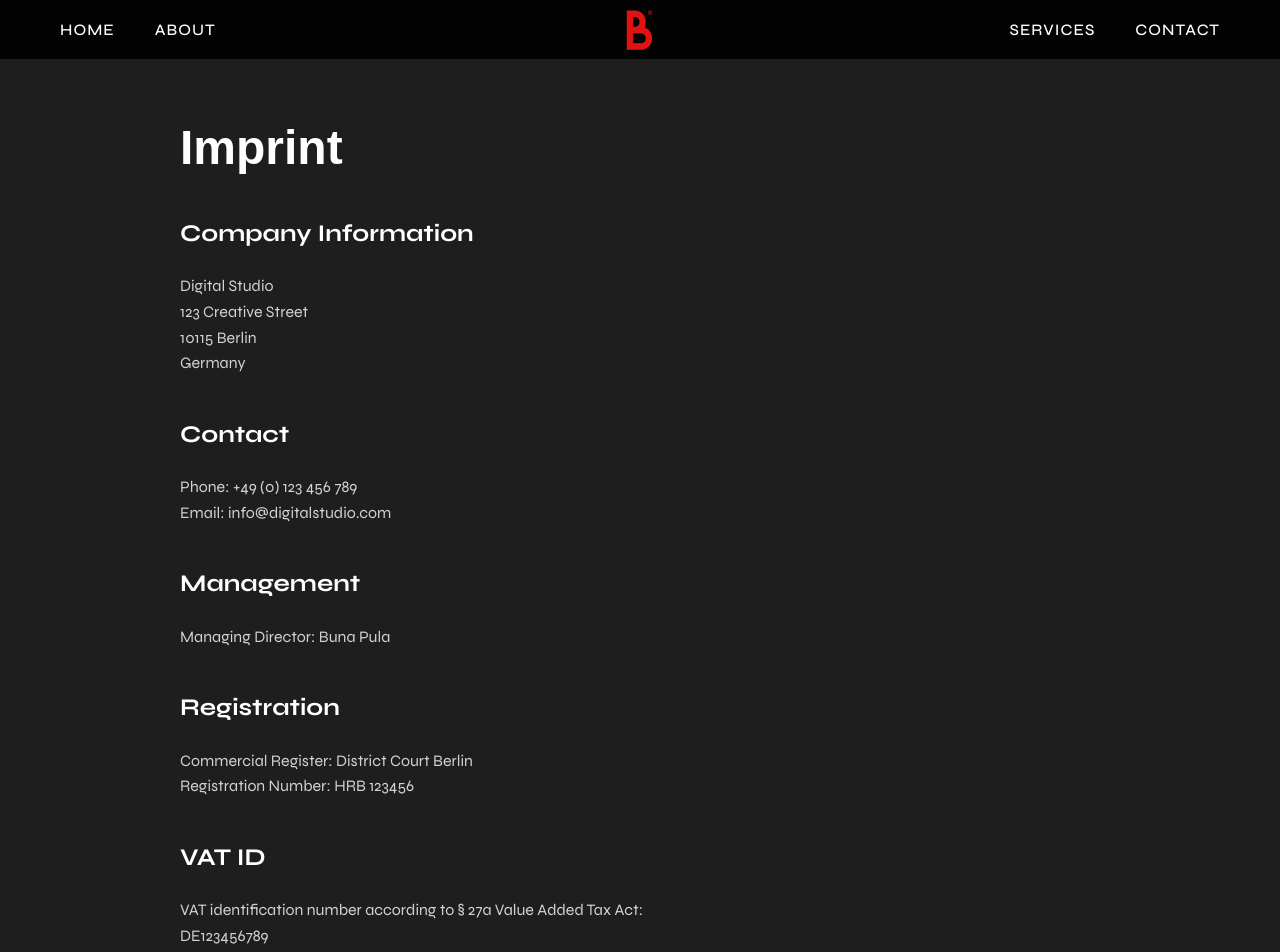
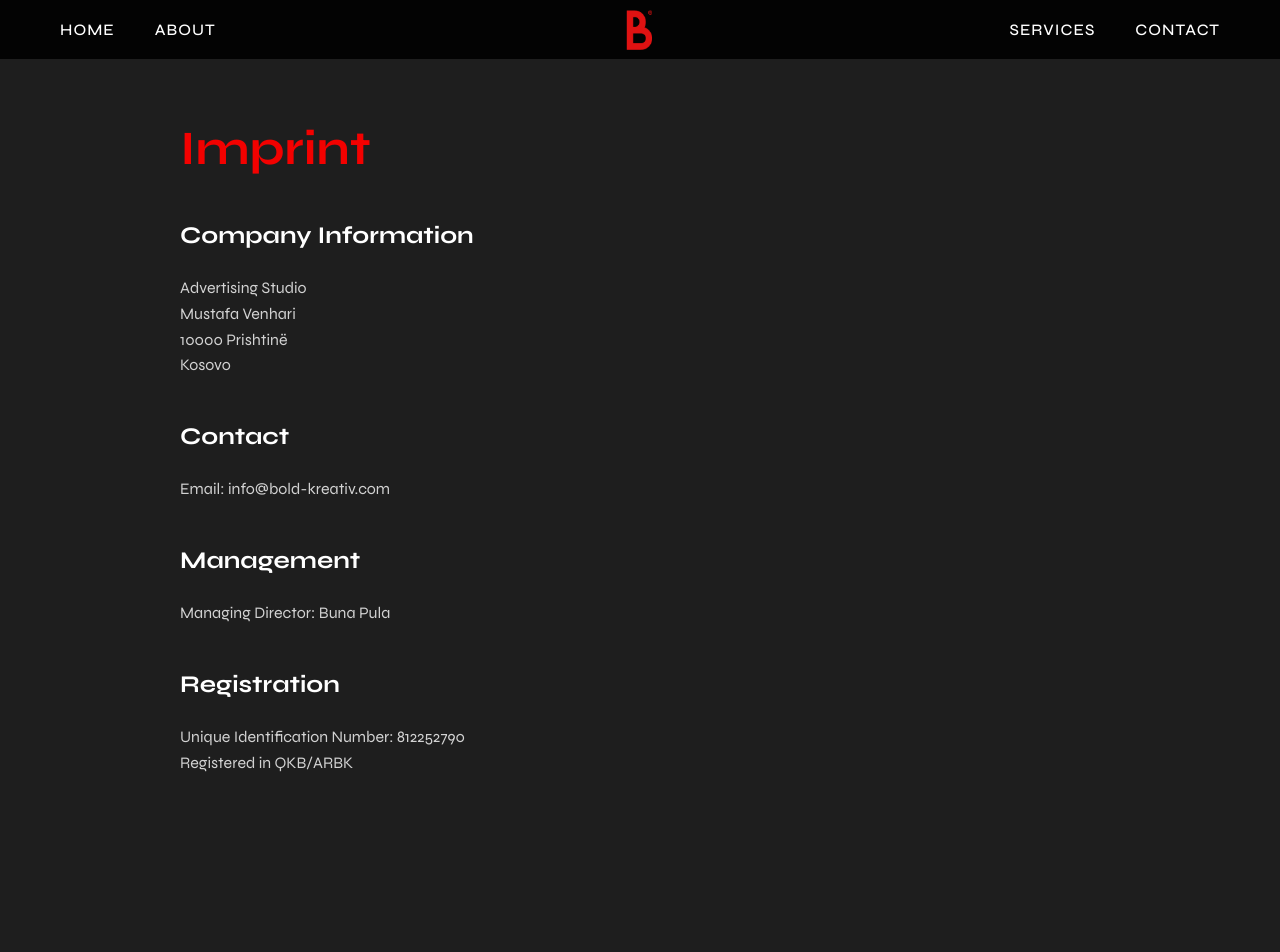
Before and after one commit to albaaveliuu/boldWebsite, a React (Create React App) app: page /imprint in a window 1280 px wide. Shown: the top 952 px of the page. After the commit the page ends 915 px from the top, so only its background shows below. Built offline with nearby package versions, Linux system fonts and the light colour scheme.

Commit message:
new changes

```diff
--- a/src/components/Footer/Imprint.tsx
+++ b/src/components/Footer/Imprint.tsx
@@ -16,9 +16,9 @@ const Container = styled.div`
 
 const Title = styled.h1`
   font-size: 48px;
-  font-family: 'Syncopate', sans-serif;
+  font-family: 'Syne', sans-serif;
   margin-bottom: 40px;
-  color: #FFFFFF;
+  color: #F30100;
 `;
 
 const Content = styled.div`
@@ -43,31 +43,26 @@ const Imprint: React.FC = () => {
         <Title>Imprint</Title>
         <Content>
           <h2>Company Information</h2>
-          <p>Digital Studio<br />
-          123 Creative Street<br />
-          10115 Berlin<br />
-          Germany</p>
+          <p> Advertising Studio<br />
+          Mustafa Venhari <br />
+          10000 Prishtinë<br />
+          Kosovo</p>
+
+
+
 
           <h2>Contact</h2>
-          <p>Phone: +49 (0) 123 456 789<br />
-          Email: info@digitalstudio.com</p>
+
+          <p>Email: info@bold-kreativ.com</p>
 
           <h2>Management</h2>
           <p>Managing Director: Buna Pula</p>
 
           <h2>Registration</h2>
-          <p>Commercial Register: District Court Berlin<br />
-          Registration Number: HRB 123456</p>
+          <p>Unique Identification Number: 812252790<br />
+          Registered in QKB/ARBK</p>
 
-          <h2>VAT ID</h2>
-          <p>VAT identification number according to § 27a Value Added Tax Act:<br />
-          DE123456789</p>
 
-          <h2>Responsible for Content</h2>
-          <p>Buna Pula<br />
-          Digital Studio<br />
-          123 Creative Street<br />
-          10115 Berlin</p>
         </Content>
       </Container>
     </PageContainer>
--- a/src/components/Footer/PrivacyPolicy.tsx
+++ b/src/components/Footer/PrivacyPolicy.tsx
@@ -16,9 +16,9 @@ const Container = styled.div`
 
 const Title = styled.h1`
   font-size: 48px;
-  font-family: 'Syncopate', sans-serif;
+  font-family: 'Syne', sans-serif;
   margin-bottom: 40px;
-  color: #FFFFFF;
+  color: #F30100;
 `;
 
 const Content = styled.div`
@@ -55,7 +55,7 @@ const PrivacyPolicy: React.FC = () => {
           <p>You have the right to access, correct, or delete your personal data. You may also withdraw your consent at any time.</p>
 
           <h2>5. Contact</h2>
-          <p>For any questions about this Privacy Policy, please contact us at privacy@digitalstudio.com</p>
+          <p>For any questions about this Privacy Policy, please contact us at info@bold-kreativ.com</p>
         </Content>
       </Container>
     </PageContainer>
--- a/src/components/Footer/Terms.tsx
+++ b/src/components/Footer/Terms.tsx
@@ -16,9 +16,9 @@ const Container = styled.div`
 
 const Title = styled.h1`
   font-size: 48px;
-  font-family: 'Syncopate', sans-serif;
+  font-family: 'Syne', sans-serif;
   margin-bottom: 40px;
-  color: #FFFFFF;
+  color: #F30100;
 `;
 
 const Content = styled.div`
@@ -52,7 +52,7 @@ const Terms: React.FC = () => {
           <p>All content on this website, including text, graphics, logos, and images, is our property and protected by intellectual property laws.</p>
 
           <h2>4. User Responsibilities</h2>
-          <p>You agree not to use our website for any unlawful purpose or in any way that could damage or impair the site's functionality.</p>
+          <p>We agree not to use our website for any unlawful purpose or in any way that could damage or impair the site's functionality.</p>
 
           <h2>5. Limitation of Liability</h2>
           <p>We shall not be liable for any indirect, incidental, special, consequential, or punitive damages resulting from your use of our services.</p>
@@ -61,7 +61,7 @@ const Terms: React.FC = () => {
           <p>We reserve the right to modify these terms at any time. Changes will be effective immediately upon posting to the website.</p>
 
           <h2>7. Contact</h2>
-          <p>For any questions about these Terms & Conditions, please contact us at legal@digitalstudio.com</p>
+          <p>For any questions about these Terms & Conditions, please contact us at info@bold-kreativ.com</p>
         </Content>
       </Container>
     </PageContainer>
--- a/src/components/Services/Services.tsx
+++ b/src/components/Services/Services.tsx
@@ -153,7 +153,7 @@ const ServiceContent = styled.div`
 
 const ServiceTitle = styled.h3`
   color: #FFFFFF;
-  font-size: 85px;
+  font-size: 90px;
   font-weight: 700;
   font-family: 'Syne', sans-serif;
   text-transform: uppercase;
@@ -165,7 +165,7 @@ const ServiceTitle = styled.h3`
   margin-top: auto;
 
   @media (max-width: 768px) {
-    font-size: 48px;
+    font-size: 58px;
     margin-bottom: 15px;
   }
 `;
```
